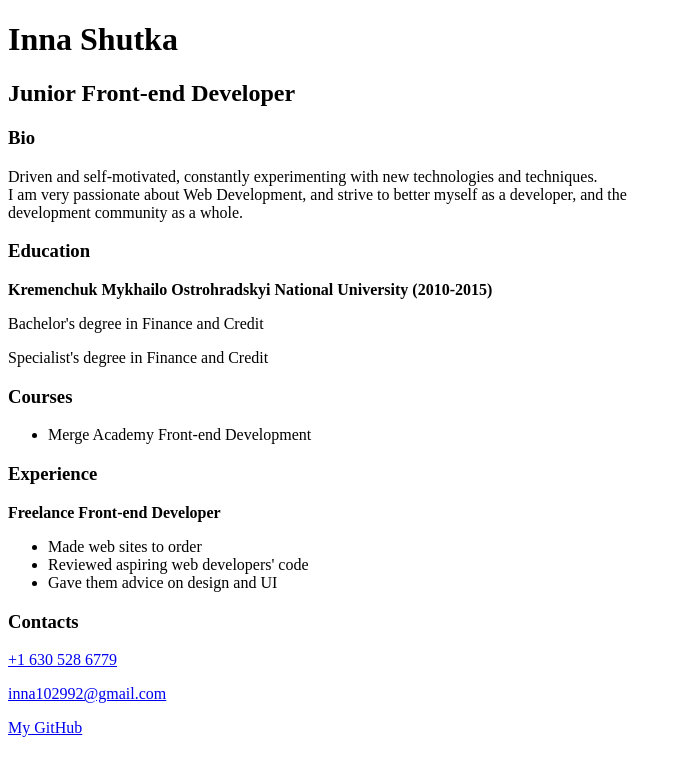
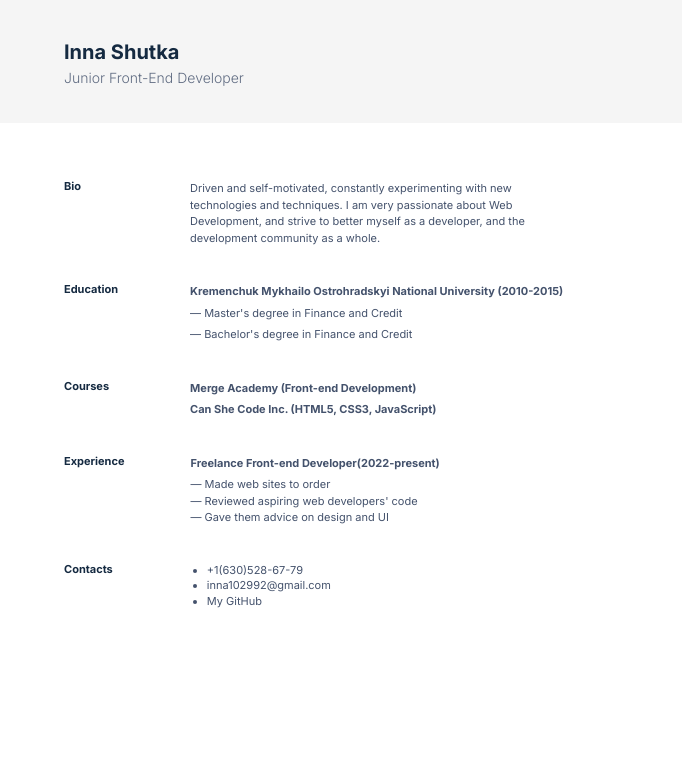
Before and after one commit to inna-shutka/cv, a plain HTML site: page index.html in a window 1280 px wide. Shown: the whole page, without its empty margins (0-682 px from the left). Drawn offline with Linux system fonts and the light colour scheme.

Commit message:
add homework#11 (CSS CV)

```diff
--- a/index.html
+++ b/index.html
@@ -1,47 +1,65 @@
 <!DOCTYPE html>
 <html lang="en">
-
 <head>
     <meta charset="UTF-8">
     <meta http-equiv="X-UA-Compatible" content="IE=edge">
     <meta name="viewport" content="width=device-width, initial-scale=1.0">
     <title>Inna Shutka - CV</title>
+    <link rel="stylesheet" href="style.css">
 </head>
 
 <body>
     <header>
-        <h1>Inna Shutka</h1>
-        <h2>Junior Front-end Developer</h2>
+        <div class="heading">
+            <h1>Inna Shutka</h1>
+            <h2>Junior Front-End Developer</h2>
+        </div>
     </header>
 
     <main>
-        <h3 class="bio">Bio</h3>
-        <p class="p-bio">Driven and self-motivated, constantly experimenting with new technologies and techniques. <br>
-        I am very passionate about Web Development, and strive to better myself as a developer, and the <br>
-        development community as a whole.</p>
-        <h3 class="education">Education</h3>
-        <p class="p-education"> <b>Kremenchuk Mykhailo Ostrohradskyi National University (2010-2015)</b></p>
-        <p class="degree">Bachelor's degree in Finance and Credit</p>
-        <p class="degree">Specialist's degree in Finance and Credit</p>
-        <h3 class="courses">Courses</h3>
-        <ul class="p-courses">
-            <li>Merge Academy Front-end Development</li>
-        </ul>
-        <h3 class="experience">Experience</h3>
-        <p class="p-exp"> <b> Freelance Front-end Developer </b></p>
-        <ul class="ul-exp">
-            <li>Made web sites to order</li>
-            <li>Reviewed aspiring web developers' code</li>
-            <li>Gave them advice on design and UI</li>
-        </ul>
+        <div class="bio">
+            <h3 class="bio-head">Bio</h3>
+            <p class="bio-p">Driven and self-motivated, constantly experimenting with new technologies and techniques. I am very passionate about Web Development, and strive to better myself as a developer, and the development community as a whole.</p>
+        </div>
+
+        <div class="edu">
+            <h3 class="edu-head">Education</h3>
+            <div>
+                <p class="edu-univ">Kremenchuk Mykhailo Ostrohradskyi National University (2010-2015)</p>
+                <p class="edu-item">Master's degree in Finance and Credit</p>
+                <p class="edu-item">Bachelor's degree in Finance and Credit</p>
+            </div>
+        </div>
+
+        <div class="crs">
+            <h3 class="crs-head">Courses</h3>
+            <div>
+                <p class="crs-item">Merge Academy (Front-end Development)</p>
+                <p class="crs-item-two">Can She Code Inc. (HTML5, CSS3, JavaScript)</p>
+            </div>
+        </div>
+
+        <div class="exp">
+            <h3 class="exp-head">Experience</h3>
+            <div>
+                <p class="exp-title">Freelance Front-end Developer(2022-present)</p>
+                <ul class="exp-item">
+                    <li>Made web sites to order</li>
+                    <li>Reviewed aspiring web developers' code</li>
+                    <li>Gave them advice on design and UI</li>
+                </ul>
+            </div>
+        </div>
     </main>
 
     <footer>
-        <h3 class="contact">Contacts</h3>
-        <div class="all-contacts">
-        <p><a href="tel:+16305286779">+1 630 528 6779</a></p>
-        <p><a href="mailto:inna102992@gmail.com">inna102992@gmail.com</a></p>
-        <p><a href="https://github.com/inna-shutka" target="_blank">My GitHub</a></p>
+        <div class="contacts">
+            <h3 class="contacts-head">Contacts</h3>
+            <ul class="contacts-list">
+                <li><a href="tel:+16305286779">+1(630)528-67-79</a></li>
+                <li><a href="mailto:inna102992@gmail.com">inna102992@gmail.com</a></li>
+                <li><a href="https://github.com/inna-shutka" target="_blank">My GitHub</a></li>
+            </ul>
         </div>
     </footer>
 </body>
--- /dev/null
+++ b/style.css
@@ -0,0 +1,163 @@
+@import url('https://fonts.googleapis.com/css2?family=Inter:wght@300;400;700&display=swap');
+
+* {
+    box-sizing: border-box;
+    margin: 0;
+    padding: 0;
+    font-family: 'Inter', sans-serif;
+}
+
+body {
+    margin: 0 auto;
+}
+
+.heading {
+    display: flex;
+    flex-direction: column;
+    background-color: #F5F5F5;
+    padding: 40px 64px 37px;
+}
+
+h1 {
+    font-size: 20px;
+    line-height: 24px;
+    color: #152A41;
+    margin-bottom: 5px;
+}
+
+h2 {
+    font-weight: 300;
+    font-size: 14px;
+    line-height: 17px;
+    color: #606C82;
+}
+
+.bio {
+    display: flex;
+    padding: 57px 64px 37px 64px;
+}
+
+.bio-head {
+    font-size: 11px;
+    line-height: 13px;
+    color: #152A41;
+    margin-right: 109px;
+}
+
+.bio-p {
+    font-weight: 400;
+    font-size: 11px;
+    line-height: 150%;
+    color: #44526C;
+    width: 340px;
+}
+
+.edu {
+    display: flex;
+    padding: 0px 64px 37px 64px;
+}
+
+.edu-head {
+    font-size: 11px;
+    line-height: 13px;
+    color: #152A41;
+    margin-right: 72px;
+}
+
+.edu-univ {
+    font-weight: 700;
+    font-size: 11px;
+    line-height: 150%;
+    color: #44526C;
+}
+
+.edu-item {
+    font-weight: 400;
+    font-size: 11px;
+    line-height: 150%;
+    color: #44526C;
+    margin-top: 5px;
+}
+
+.edu-item::before {
+    content: "— ";
+}
+
+.crs {
+    display: flex;
+    padding: 0px 64px 37px 64px;
+}
+
+.crs-head {
+    font-size: 11px;
+    line-height: 13px;
+    color: #152A41;
+    margin-right: 81px;
+}
+
+.crs-item, .crs-item-two {
+    font-weight: 700;
+    font-size: 11px;
+    line-height: 150%;
+    color: #44526C;
+}
+
+.crs-item-two {
+    margin-top: 5px;
+}
+
+.exp {
+    display: flex;
+    padding: 0px 64px 37px 64px;
+}
+
+.exp-head {
+    font-size: 11px;
+    line-height: 13px;
+    color: #152A41;
+    margin-right: 66px;
+}
+
+.exp-title {
+    font-weight: 700;
+    font-size: 11px;
+    line-height: 150%;
+    color: #44526C;
+}
+
+.exp-item {
+    font-weight: 400;
+    font-size: 11px;
+    line-height: 150%;
+    color: #44526C;
+    margin-top: 5px;
+    list-style: none;
+}
+
+.exp-item li:before {
+    content: "— ";
+}
+
+.contacts {
+    display: flex;
+    padding: 0px 64px 0px 64px;
+}
+
+.contacts-head {
+    font-size: 11px;
+    line-height: 13px;
+    color: #152A41;
+    margin-right: 94px;
+}
+
+.contacts-list {
+    font-weight: 400;
+    font-size: 11px;
+    line-height: 145%;
+    color: #44526C;
+}
+
+a {
+    text-decoration: none;
+    color: #44526C;
+}
```
Also changed, not shown: 1 other file.
